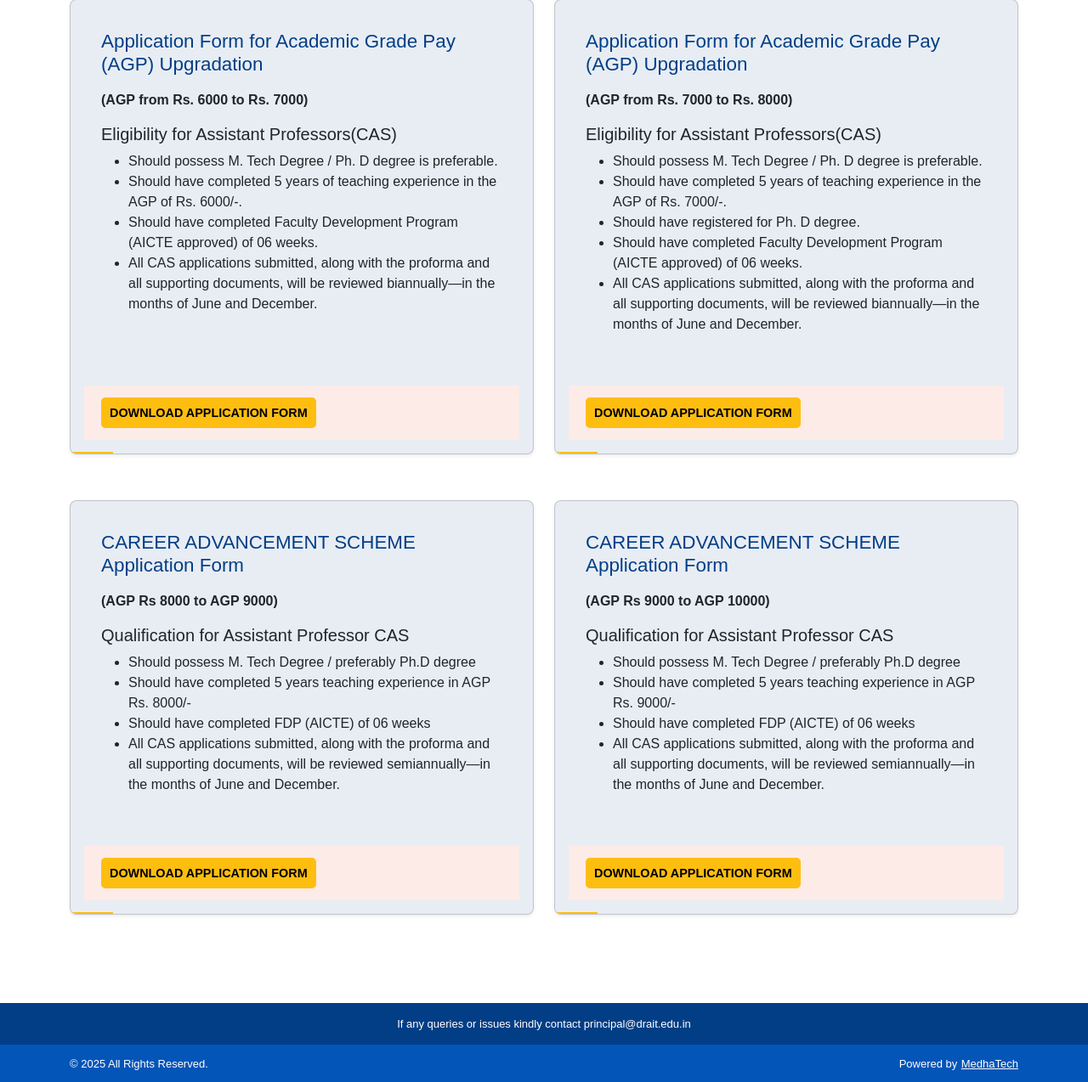
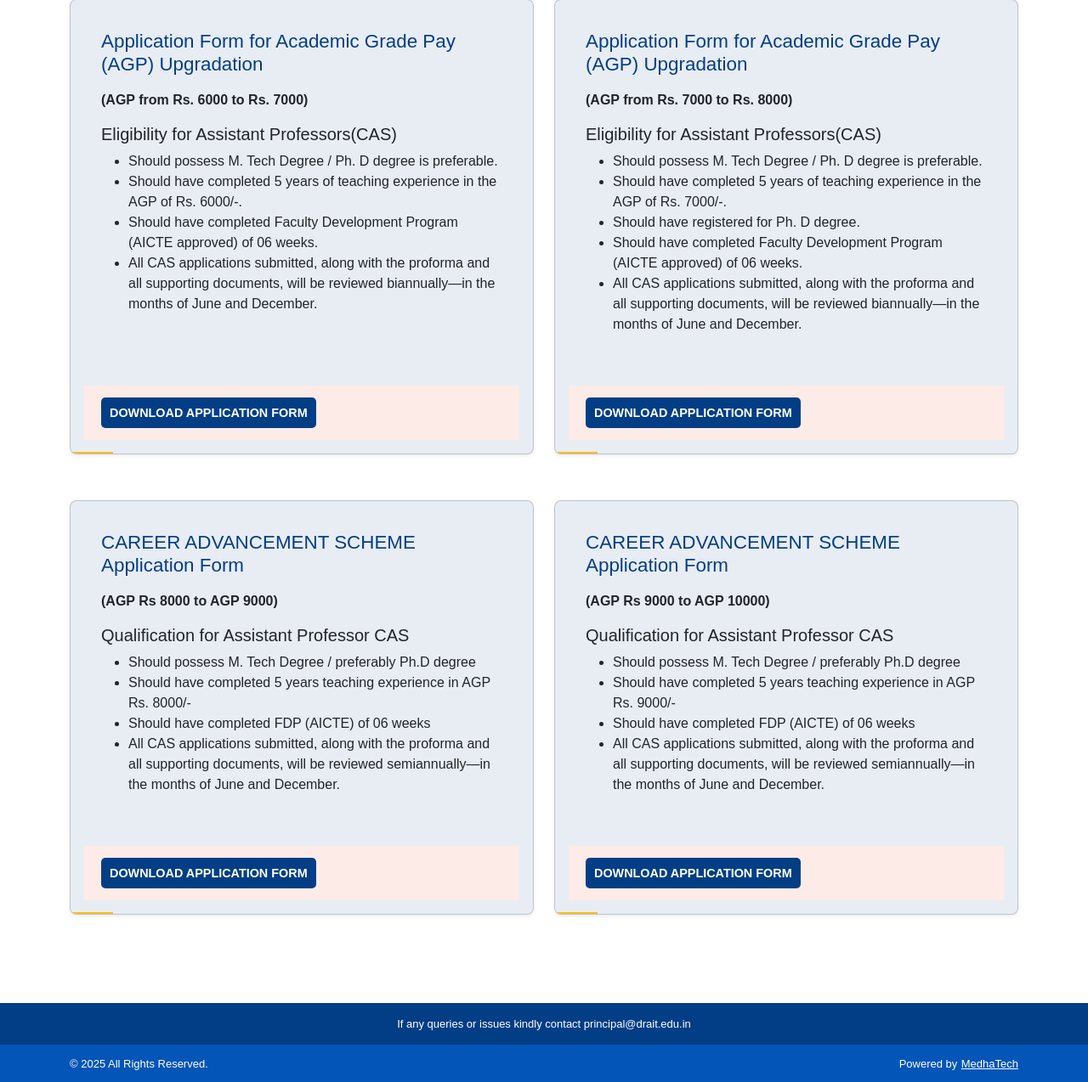
Before and after one commit to MedhaTech/drait_careers, a CodeIgniter app: page /database/ in a window 1280 px wide. Shown: the part 378-1652 px from the top of the page at 85% size. Run offline with CodeIgniter, Linux system fonts and the light colour scheme; data that the repository does not hold is empty; some web fonts are replaced.

Commit message:
css changes 2

```diff
--- a/application/logs/log-2025-04-21.php
+++ b/application/logs/log-2025-04-21.php
@@ -4,3 +4,4 @@ ERROR - 2025-04-21 04:58:24 --> Could not find the specified $config['composer_a
 ERROR - 2025-04-21 04:58:25 --> Could not find the specified $config['composer_autoload'] path: vendor/autoload.php
 ERROR - 2025-04-21 04:58:38 --> Could not find the specified $config['composer_autoload'] path: vendor/autoload.php
 ERROR - 2025-04-21 04:58:57 --> Could not find the specified $config['composer_autoload'] path: vendor/autoload.php
+ERROR - 2025-04-21 16:38:17 --> Could not find the specified $config['composer_autoload'] path: vendor/autoload.php
--- a/application/views/template/header.php
+++ b/application/views/template/header.php
@@ -536,9 +536,9 @@
         }
 
         .apply-now-new a {
-            background: #febe10;
+            background: #023e86;
             padding: 10px 10px !important;
-            color: #000;
+            color: #fff;
             text-transform: uppercase;
             font-weight: 600;
             font-size: .9rem;
```
